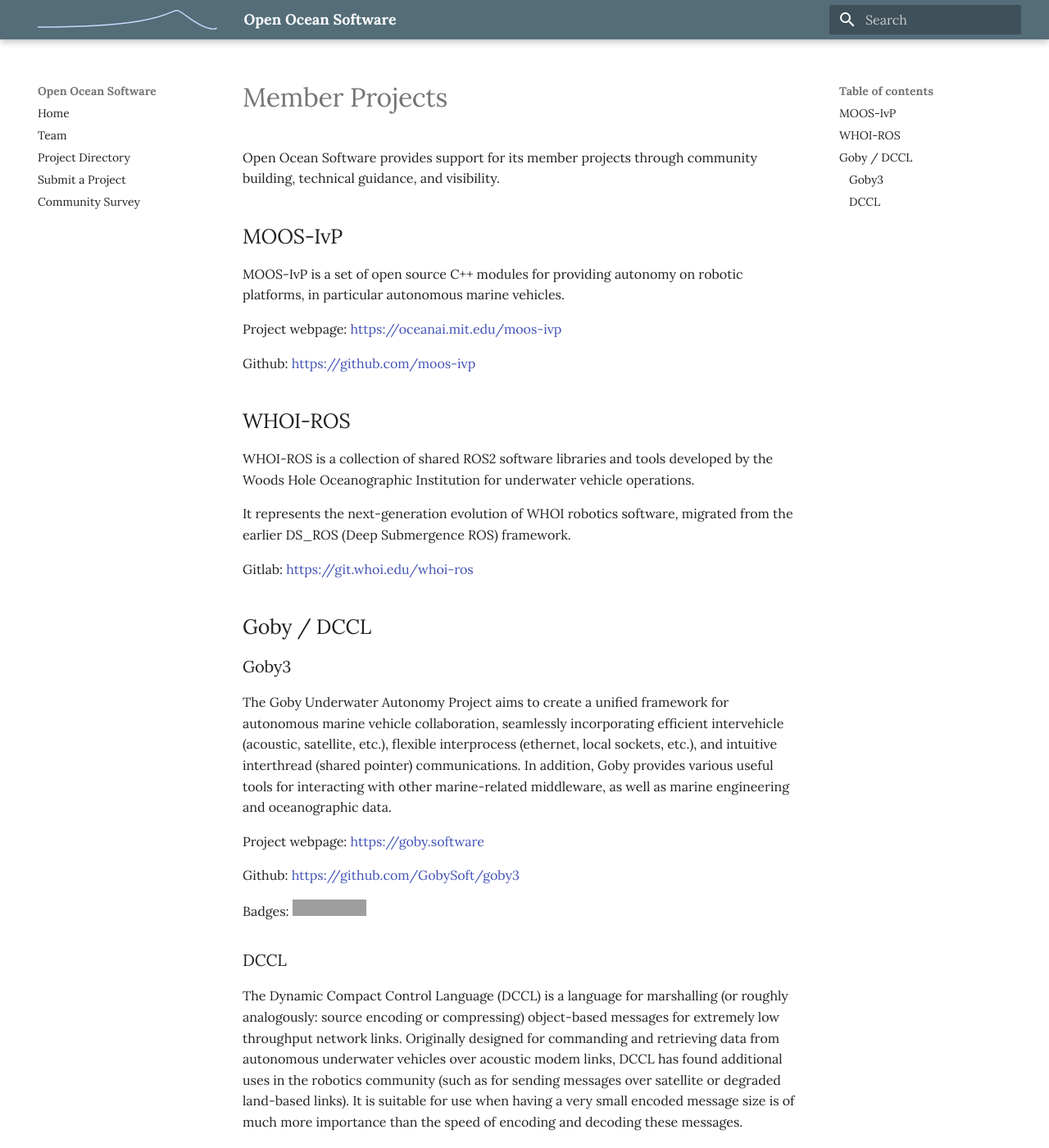
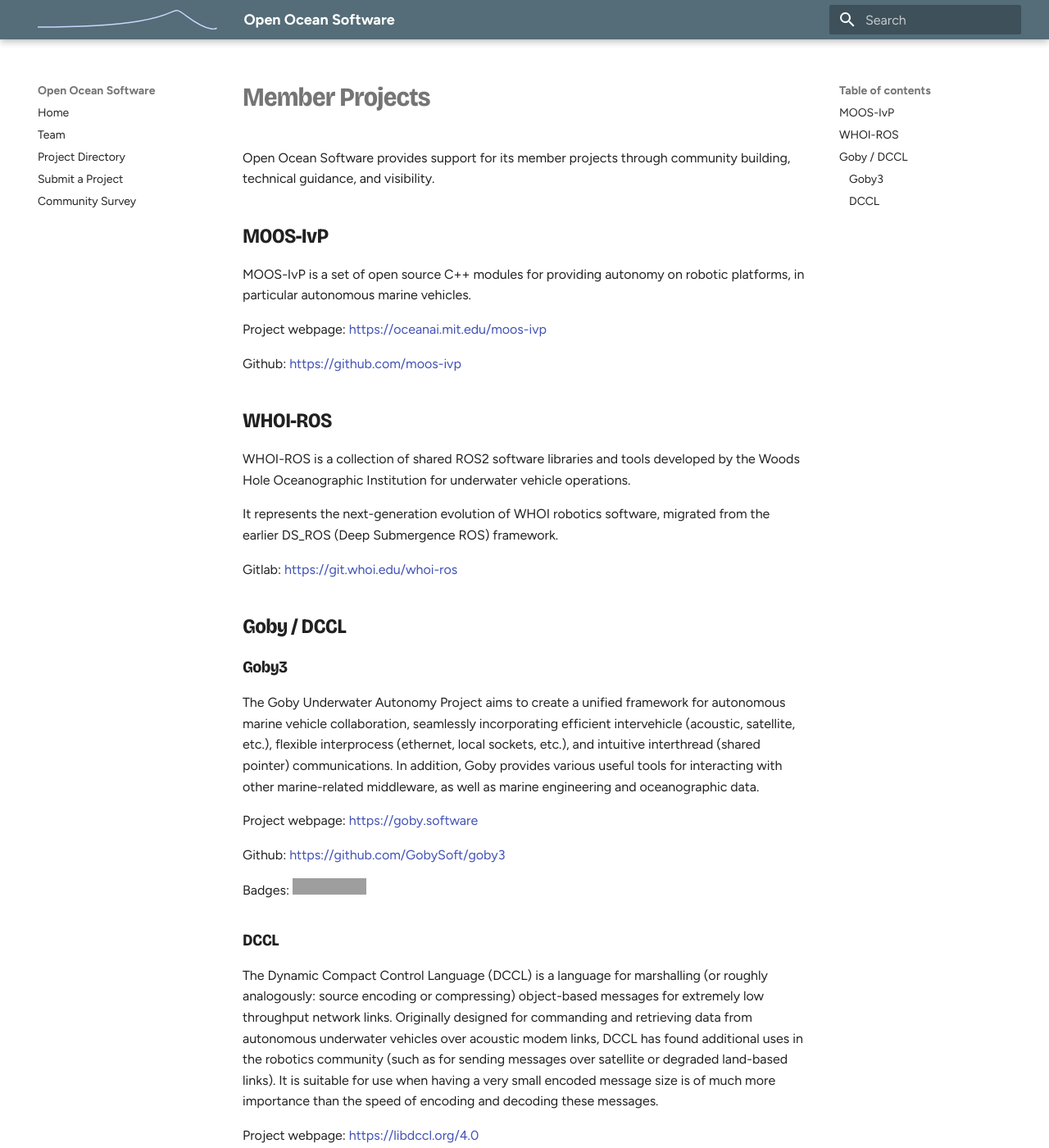
Before and after one commit to openocean-software/openocean-software.github.io, an MkDocs documentation site: the page built from docs/member-projects.md, in a window 1280 px wide and 1400 px high. Shown: the whole window at 82% size. Built offline with MkDocs 1.6.1 and Material for MkDocs 9.7.7, drawn with Linux system fonts in a browser that asks for light colours; grey boxes are pictures that could not be loaded.

Commit message:
Improve directory typography, card styling, and font
Switch body font from Lora to Figtree and add Bricolage Grotesque for
headings. Refine project cards with teal-tinted containment, improved
metadata paragraph styling, ocean-tinted tags, and primary button
treatment on repo links.

```diff
--- a/docs/stylesheets/directory.css
+++ b/docs/stylesheets/directory.css
@@ -1,30 +1,123 @@
-/* Project Directory Card Styling */
+/* ============================================================
+   Open Ocean Software — Directory & Site Typography Styles
+   ============================================================ */
+
+/* Bricolage Grotesque for headings — variable-width grotesque,
+   distinct from Inter/DM Sans/Space Grotesk defaults.
+   Figtree loaded as body font via mkdocs.yml font.text setting. */
+@import url('https://fonts.googleapis.com/css2?family=Bricolage+Grotesque:wdth,wght@75..100,200..800&display=swap');
+
+/* ─── Heading typography ────────────────────────────────────── */
+
+.md-typeset h1,
+.md-typeset h2,
+.md-typeset h3,
+.md-typeset h4 {
+  font-family: 'Bricolage Grotesque', 'Figtree', sans-serif;
+  font-variation-settings: 'wdth' 90;
+  letter-spacing: -0.025em;
+  font-weight: 750;
+}
+
+/* ─── Project cards ─────────────────────────────────────────── */
 
 .project-card {
-  padding: 1rem 0;
+  padding: 1.25rem 1.5rem 1rem;
+  margin: 0.5rem 0 1.25rem;
+  background: oklch(97.8% 0.006 195);
+  border: 1px solid oklch(89% 0.015 195);
+  border-radius: 8px;
+  transition: border-color 0.18s;
 }
 
-/* Status icons */
-.status-active { color: #4caf50; }
-.status-maintained { color: #2196f3; }
-.status-archived { color: #9e9e9e; }
-.status-experimental { color: #ff9800; }
+.project-card:hover {
+  border-color: oklch(76% 0.04 195);
+}
 
-/* Tags */
+.project-card > h3 {
+  margin-top: 0;
+  margin-bottom: 0.6rem;
+  font-size: 1.05rem;
+  line-height: 1.3;
+}
+
+/* Description — the first plain paragraph in each card */
+.project-card > p:not(:has(.project-tag)):not(:has(.md-button)):not(:has(> strong:first-child)) {
+  font-size: 0.9rem;
+  line-height: 1.55;
+  color: var(--md-default-fg-color--light);
+  margin-bottom: 0.5rem;
+}
+
+/* Metadata paragraph — "**Category:** Autonomy · **Middleware:** ..." */
+.project-card > p:has(> strong:first-child) {
+  font-size: 0.8rem;
+  line-height: 1.9;
+  padding: 0.55rem 0.8rem;
+  background: oklch(95% 0.01 195);
+  border-radius: 5px;
+  margin: 0.5rem 0;
+}
+
+/* Bold labels within the metadata paragraph */
+.project-card > p:has(> strong:first-child) > strong {
+  font-size: 0.68rem;
+  font-weight: 700;
+  text-transform: uppercase;
+  letter-spacing: 0.055em;
+  color: oklch(40% 0.09 195);
+}
+
+/* ─── Tags ──────────────────────────────────────────────────── */
+
 .project-tag {
   display: inline-block;
-  padding: 0.15rem 0.5rem;
-  margin: 0.1rem 0.15rem;
-  font-size: 0.75rem;
-  border-radius: 1rem;
-  background-color: var(--md-code-bg-color);
-  color: var(--md-code-fg-color);
+  padding: 0.15rem 0.52rem;
+  margin: 0.1rem 0.12rem;
+  font-size: 0.72rem;
+  font-weight: 500;
+  border-radius: 2rem;
+  background: oklch(90.5% 0.04 195);
+  color: oklch(28% 0.09 195);
 }
 
-/* Tighten button spacing in cards */
+/* ─── Button row ────────────────────────────────────────────── */
+
+.project-card > p:has(.md-button) {
+  margin-top: 0.75rem;
+  margin-bottom: 0;
+}
+
 .project-card .md-button {
   margin-right: 0.5rem;
   margin-bottom: 0.25rem;
-  font-size: 0.8rem;
-  padding: 0.4rem 0.8rem;
+  font-size: 0.78rem;
+  padding: 0.35rem 0.75rem;
 }
+
+/* First button (always the repo link) gets filled primary treatment */
+.project-card p:has(.md-button) .md-button:first-child {
+  background: oklch(33% 0.09 195) !important;
+  border-color: oklch(33% 0.09 195) !important;
+  color: #fff !important;
+  font-weight: 600;
+}
+
+.project-card p:has(.md-button) .md-button:first-child:hover {
+  background: oklch(26% 0.09 195) !important;
+  border-color: oklch(26% 0.09 195) !important;
+}
+
+/* ─── Status icons ──────────────────────────────────────────── */
+
+.status-active       { color: oklch(54% 0.19 145); }
+.status-maintained   { color: oklch(52% 0.17 240); }
+.status-archived     { color: oklch(58% 0.03 195); }
+.status-experimental { color: oklch(65% 0.19 62);  }
+
+/* ─── HR separators between cards ──────────────────────────── */
+
+.md-typeset hr {
+  border-color: oklch(92% 0.01 195);
+  margin: 0.25rem 0;
+}
--- a/mkdocs.yml
+++ b/mkdocs.yml
@@ -6,7 +6,7 @@
     primary: blue grey
     accent: indigo
   font:
-    text: "Lora"
+    text: "Figtree"
   logo: assets/openocean-logo-no-text.svg
 
   features:
```
